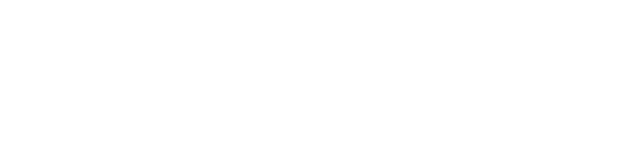
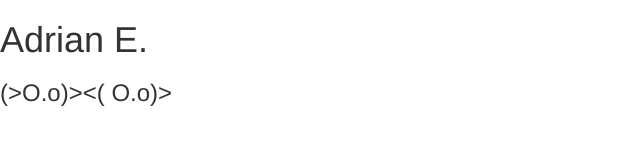
Before and after one commit to addisaden/backbonejs-experiment, a plain HTML site: page index.html in a window 1280 px wide. Shown: the whole page, without its empty margins (0-640 px from the left). Drawn offline with Linux system fonts and the light colour scheme.

Commit message:
first backbone model-view

```diff
--- /dev/null
+++ b/backbonejs-experiment.js
@@ -0,0 +1,37 @@
+var User = Backbone.Model.extend({});
+
+var UserView = Backbone.View.extend({
+  className: "user",
+
+  template: _.template("<h1><%= name %></h1><h3><%= username %></h3>"),
+
+  initialize: function() {
+    this.model.on("change", this.render, this);
+    this.render();
+  },
+
+  render: function() {
+    this.$el.html(this.template(this.model.toJSON()));
+
+    return this;
+  }
+});
+
+var current_user = new User({name: "Adrian Enns", username: "addisaden"});
+
+var current_user_view = new UserView({model: current_user});
+
+$("body").append(current_user_view.el);
+
+setTimeout(function () {
+  current_user.set({name: "Adrian E."});
+}, 1000);
+
+setInterval(function () {
+  var mod_a = "<( O.o)><(o.O )>";
+  var mod_b = "(>O.o)><( O.o)>";
+  if(current_user.get("username") === mod_a)
+    current_user.set({username: mod_b});
+  else
+    current_user.set({username: mod_a});
+}, 500);
--- a/index.html
+++ b/index.html
@@ -20,5 +20,6 @@
     <script src="libs/backbone-min.js"></script>
     <!-- Include all compiled plugins (below), or include individual files as needed -->
     <script src="libs/bootstrap.min.js"></script>
+    <script src="backbonejs-experiment.js"></script>
   </body>
 </html>
```
